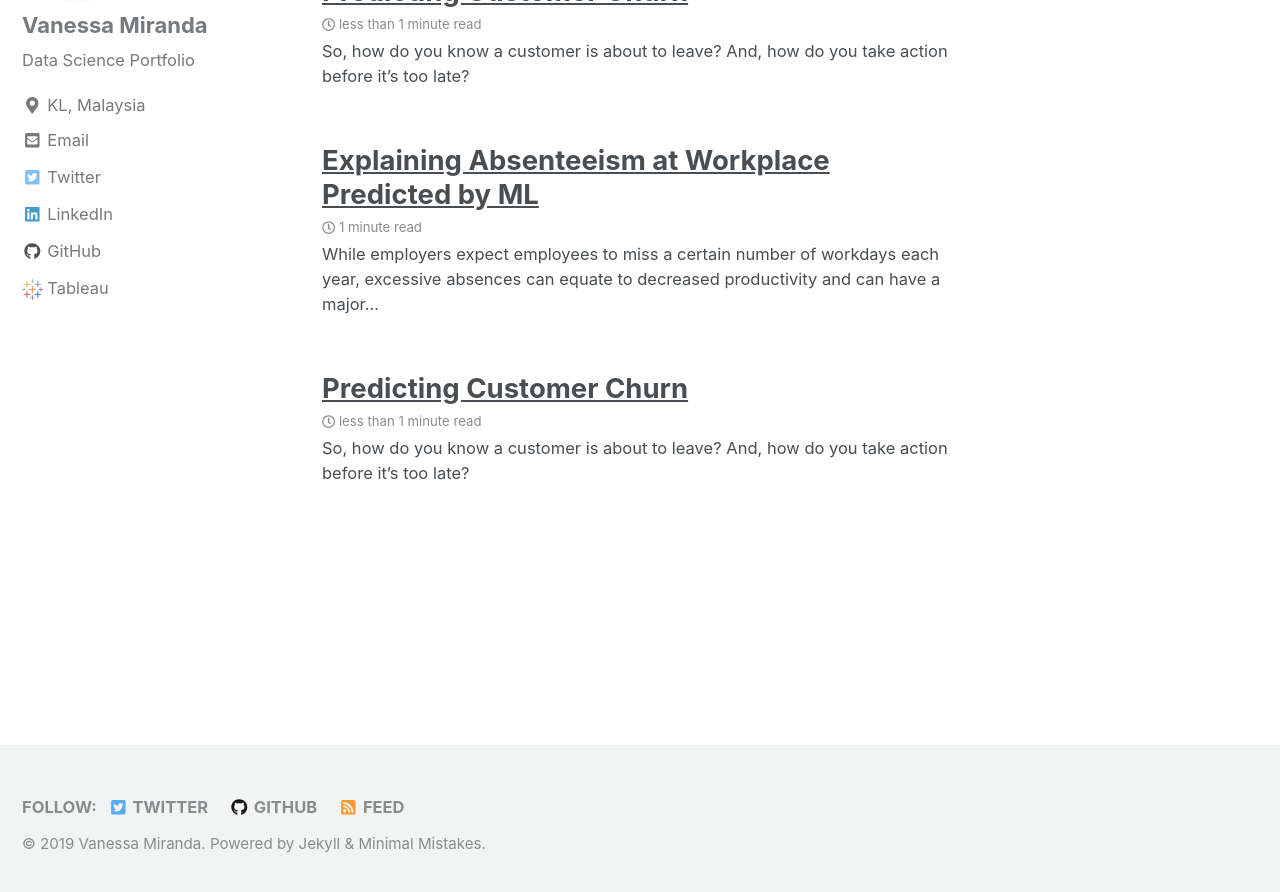
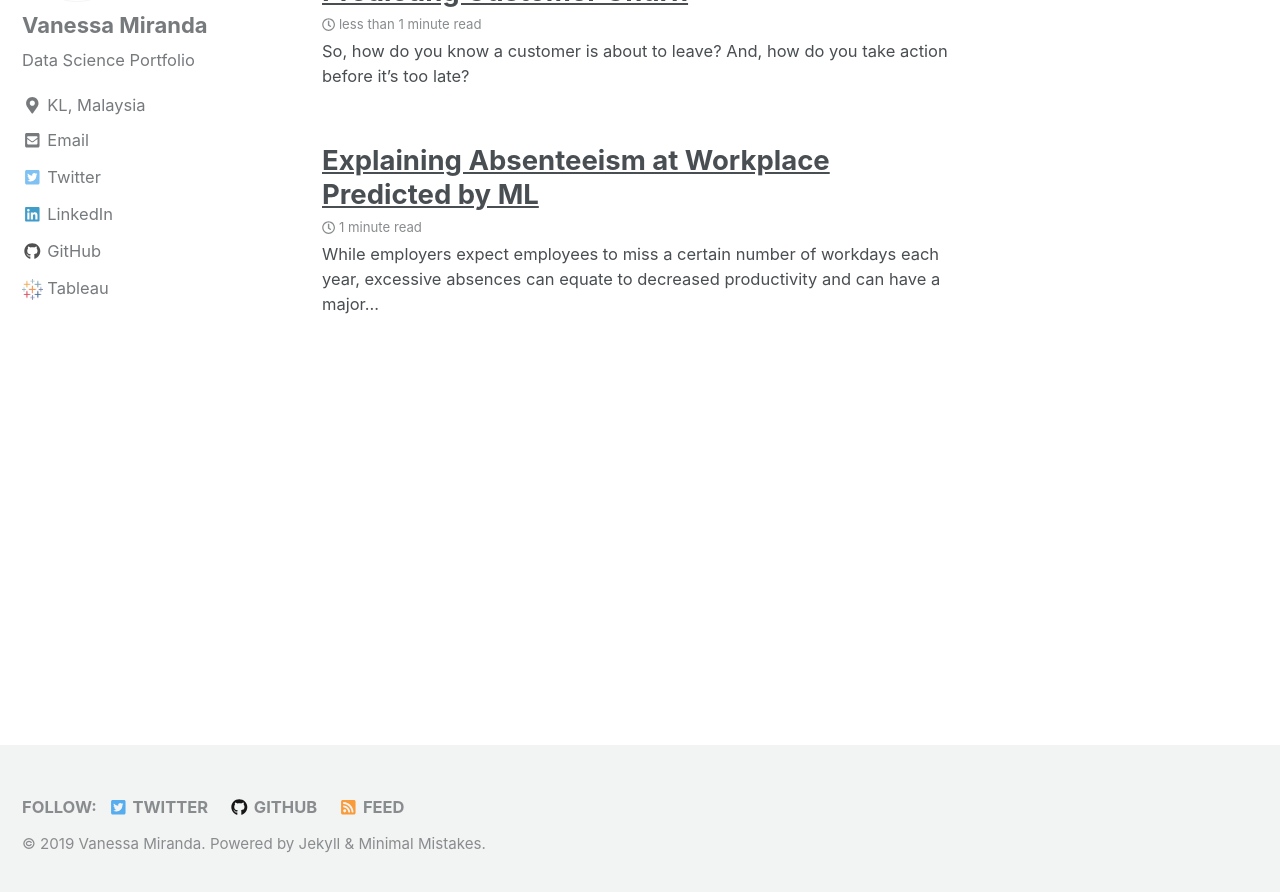
Before and after one commit to vanessamiranda/vanessamiranda.github.io, a Jekyll site: the page built from index.html, in a window 1280 px wide and 900 px high, scrolled down 765 px. Shown: the top 892 px of the window. Built offline with Jekyll 4.4.1, drawn with Linux system fonts in a browser that asks for light colours; nearby versions of some CDN libraries; the list of posts is cut into pages by our own code.

Commit message:
update pages

```diff
--- a/_posts/2019-08-20-Predicting_Customer_Churn - Copy.md
+++ /dev/null
@@ -1,17 +0,0 @@
----
-title: Predicting Customer Churn
-category: [blog, Data Science]
-tags: [machine learning]
-author_profile: true
----
-
-So, how do you know a customer is about to leave? And, how do you take action before it’s too late?
-
-In this post, I’ll discuss how to measure indicators of churn and how to use that data to predict the likelihood of a customer is about to churn.
-
- To view more of my data science projects, head to my [Github](http://bit.ly/2HfYIh0)
-
-
- ![image-center](/images/Customerchurn/customerchurn.jpg){: .align-center}
-
-<iframe frameborder="no" border="0" marginwidth="0" marginheight="0" width="1140px" height="36768.4px" scrolling="no" src="/_pages/2019-08-19-Predicting_Customer_Churn.html"></iframe>
```
Also changed, not shown: _pages/about.md (+1 -1 lines).
